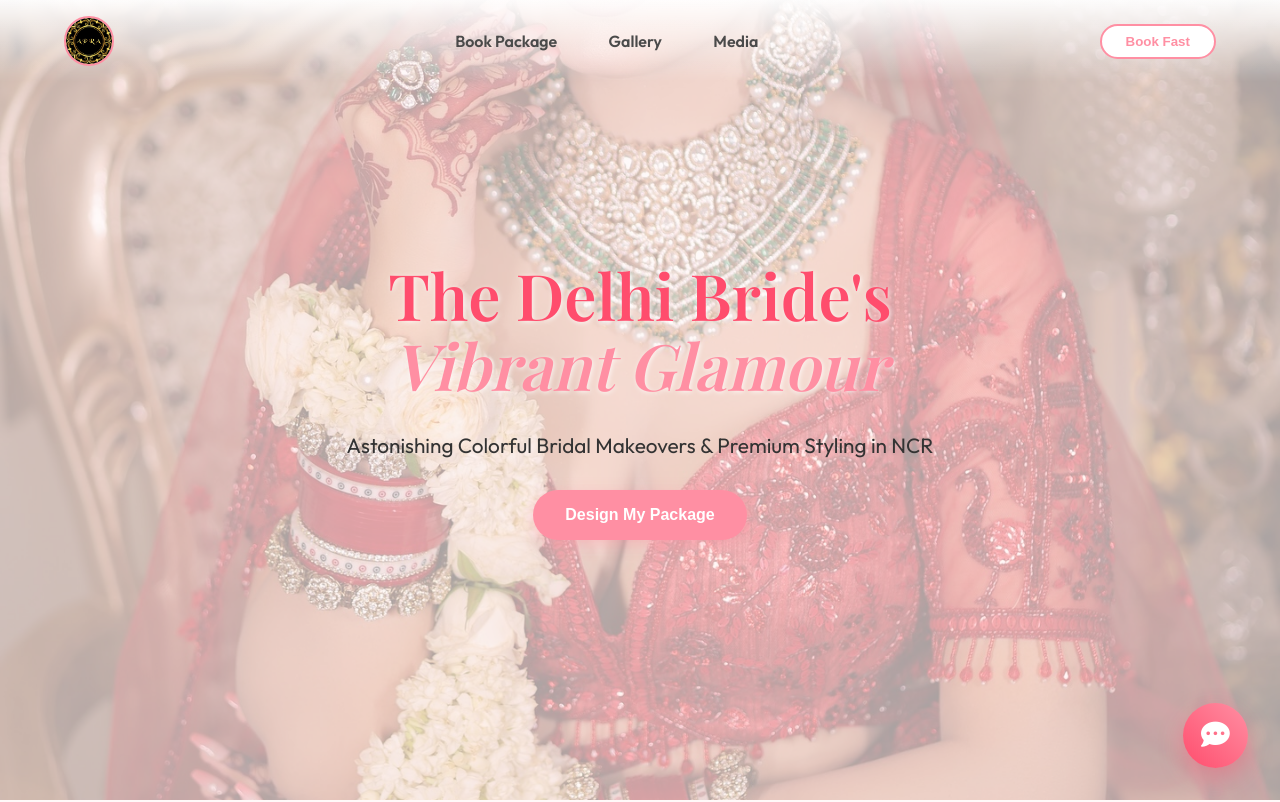
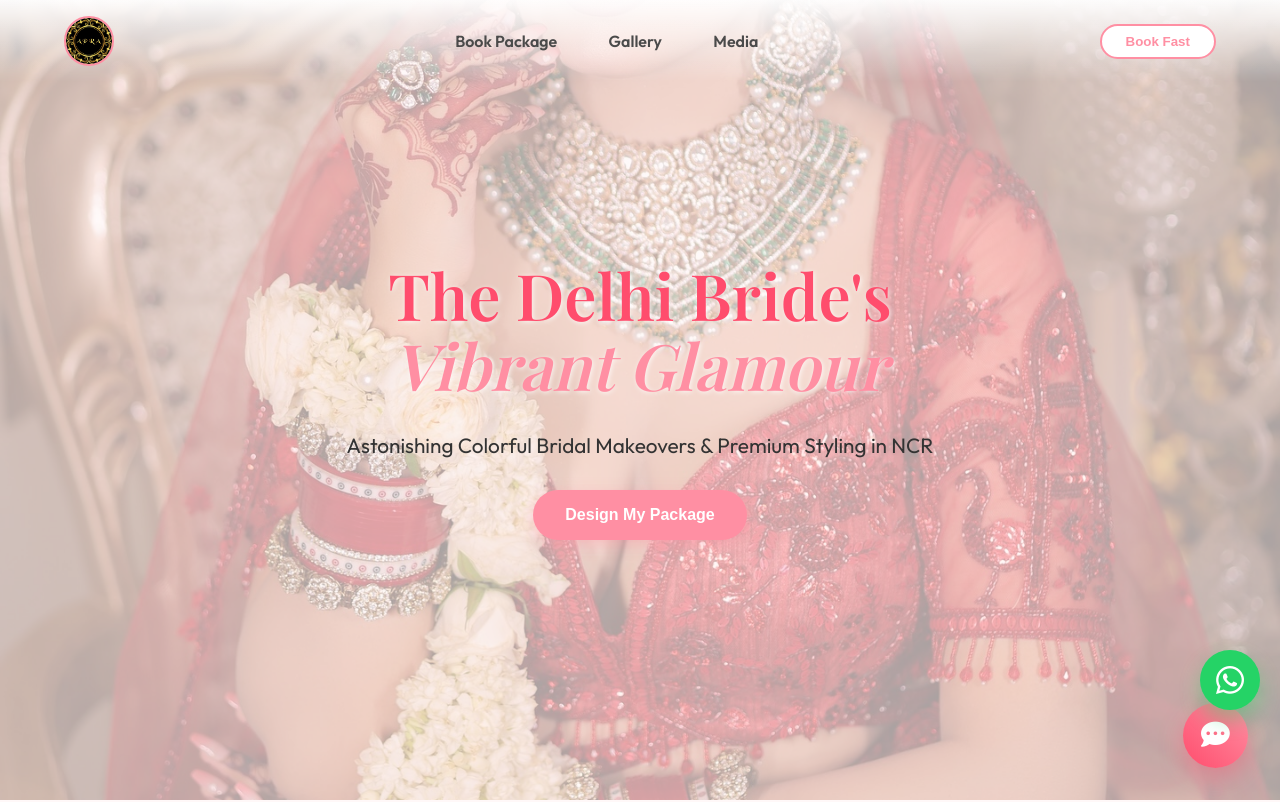
Before and after one commit to mastNsud/apra, a website: page public/index.html in a window 1280 px wide. Shown: the top 802 px of the page. Drawn offline with nearby package versions, Linux system fonts and the light colour scheme; no server answers; a web font is replaced by a local one.

Commit message:
feat: add whatsapp chat button

```diff
--- a/public/index.html
+++ b/public/index.html
@@ -114,6 +114,10 @@
         <p class="copyright">© 2026 Apra Makeup Studio. All rights reserved.</p>
     </footer>
 
+    <!-- WhatsApp FAB -->
+    <a href="https://wa.me/919003068325" id="wa-fab" target="_blank" style="position:fixed; bottom:90px; right:20px; background-color:#25D366; color:white; width:60px; height:60px; border-radius:50%; display:flex; justify-content:center; align-items:center; box-shadow:0 10px 20px rgba(37,211,102,0.4); z-index:1000; font-size:32px; text-decoration:none; transition: transform 0.3s ease;">
+        <i class="fab fa-whatsapp"></i>
+    </a>
     <!-- Floating Chat FAB -->
     <div id="chat-fab" onclick="toggleChat()"><i class="fas fa-comment-dots"></i></div>
     <!-- Chat Window -->
```
